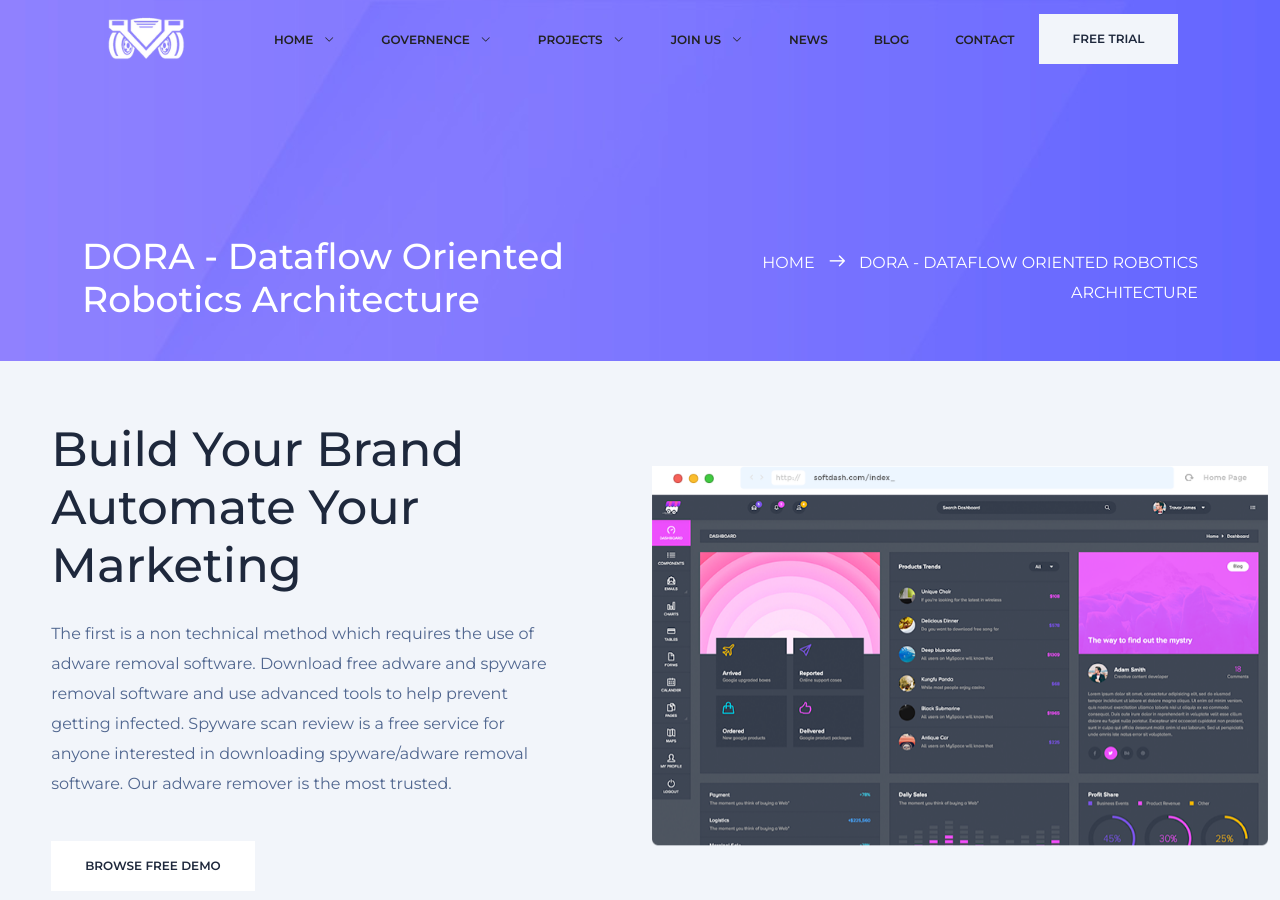
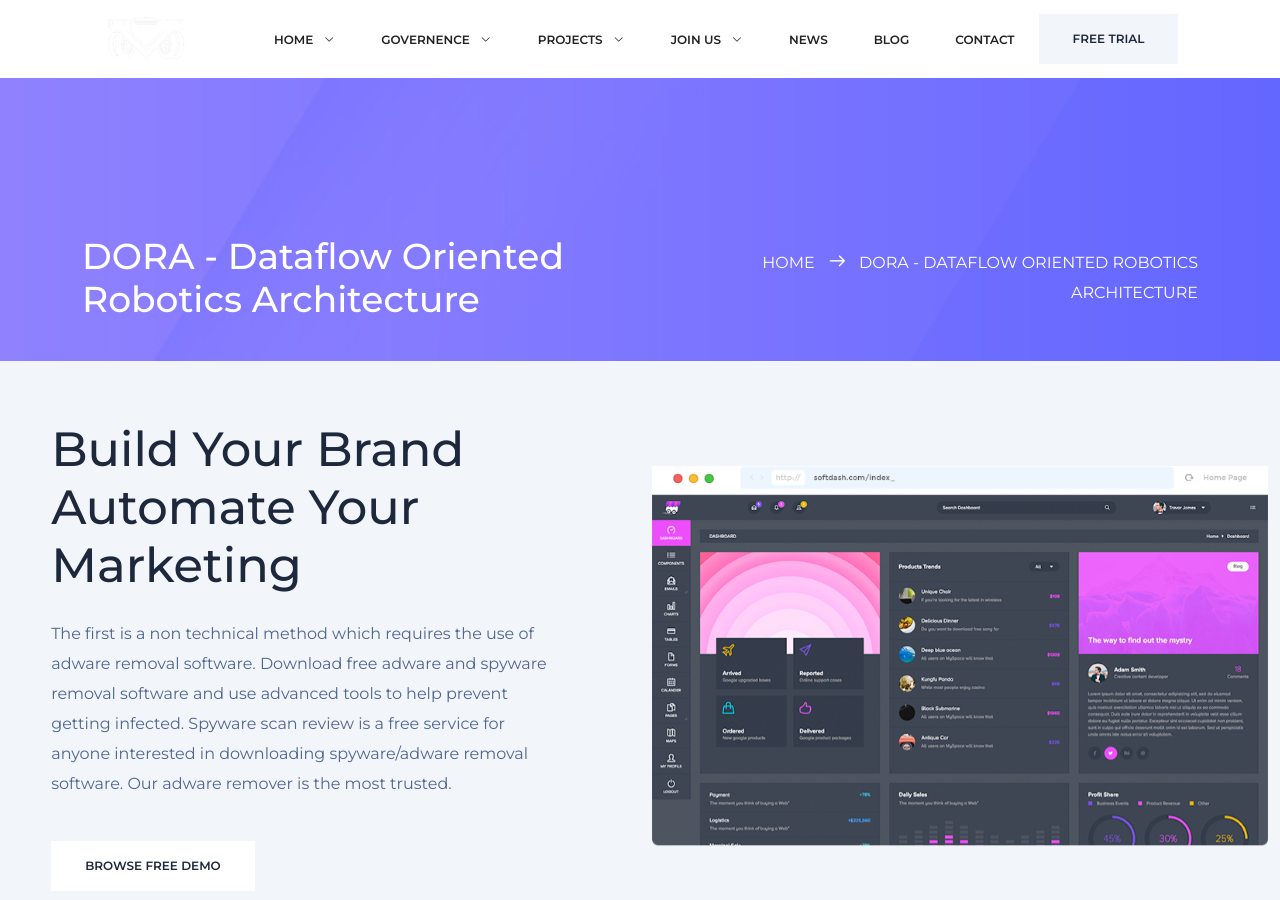
Before and after one commit to ymote/ymote.github.io, a Jekyll site: the page built from projects/dora.html, in a window 1280 px wide and 900 px high. Built offline with Jekyll 4.4.1, drawn with Linux system fonts in a browser that asks for light colours.

Commit message:
update the page layout logo

```diff
--- a/_layouts/page.html
+++ b/_layouts/page.html
@@ -5,6 +5,9 @@
 
 {%- assign logo1 = 'img/carsmos-logo-white.png' -%}
 {%- assign logo2 = 'img/carsmos-logo-blue.png' -%}
+
+<body class="version2 pages">
+
 <!-- start Header Area -->
 <header id="header7">
     <div class="container-fluid">
```
Lines whose indentation alone changed are shown as unchanged.
